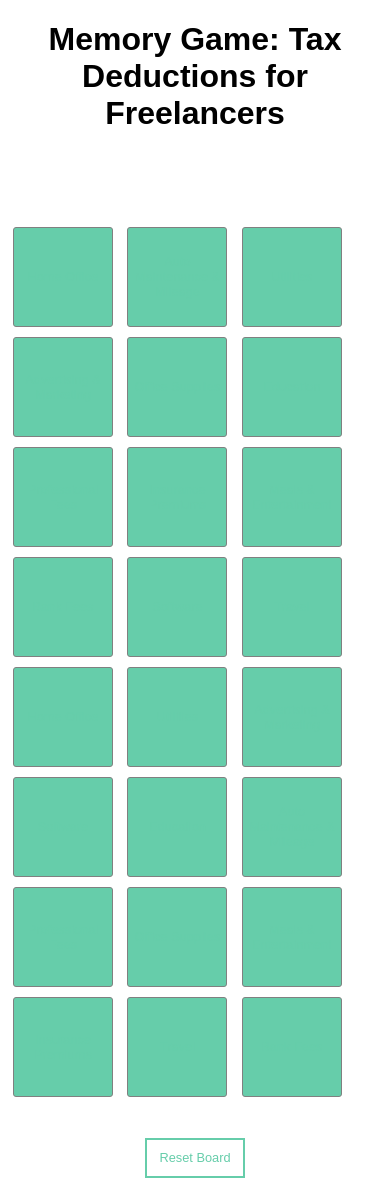
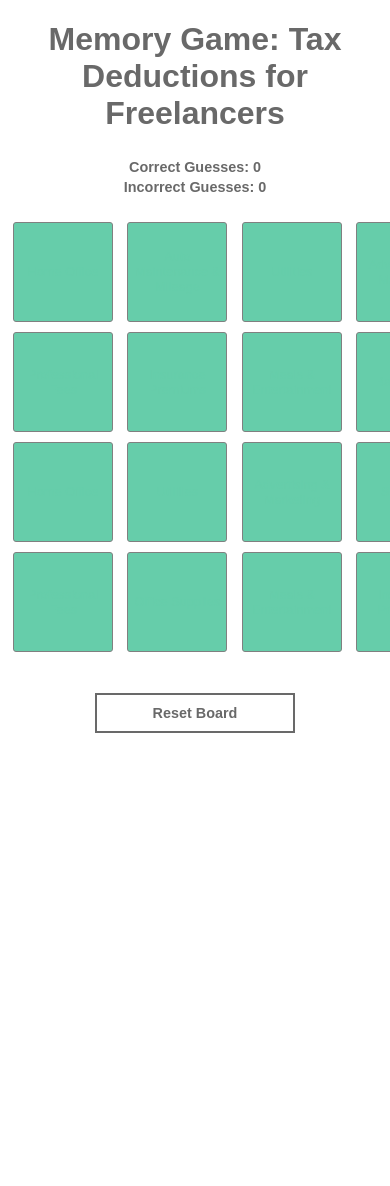
Before and after one commit to kristingreenslit/GA-Project-1-Game-App, a PHP site: page / in a window 390 px wide; the page is wider, and only the part inside the window is pictured. After the commit the page ends 733 px from the top of that part, so only its background shows below. Run offline with PHP 8.4, Linux system fonts and the light colour scheme; some libraries are stand-ins or nearby versions.

Commit message:
add media queries and centering

```diff
--- a/index.html
+++ b/index.html
@@ -9,8 +9,8 @@
 </head>
 <body>
   <h1 id="masthead">Memory Game: Tax Deductions for Freelancers</h1>
-  <div id="correct-guesses"></div>
-  <div id="incorrect-guesses"></div><br>
+  <div id="correct-guesses">Correct Guesses: 0</div>
+  <div id="incorrect-guesses">Incorrect Guesses: 0</div><br>
     <div id="wrapper">
           <button id="box" class="conceal">Home Office</button>
           <button id="box" class="conceal">Auto Maintenance &amp; Mileage</button>
@@ -37,6 +37,6 @@
           <button id="box" class="conceal">Travel</button>
           <button id="box" class="conceal">Bank Fees</button>
     </div><br><br>
-  <div id="reset">Reset Board</div>
+  <div id="reset">Reset Board</div><br>
 </body>
 </html>
--- a/style.css
+++ b/style.css
@@ -1,37 +1,69 @@
+@media (min-width: 320px) {
+  #wrapper {
+    width: 400px;
+    margin: 0 auto;
+  }
+}
+
+@media (min-width: 500px) {
+  #wrapper {
+    width: 470px;
+  }
+}
+
+@media (min-width: 685px) {
+  #wrapper {
+    width: 685px;
+  }
+}
+
 * {
   box-sizing: border-box;
   font-family: sans-serif;
 }
+
+#wrapper {
+  width: 685px;
+  margin: 0 auto;
+}
+
 #masthead {
   text-align: center;
-  color: black;
+  color: #696969;
 }
+
 #reset{
-  border: 2px solid mediumaquamarine;
+  border: 2px solid #696969;
   height: 40px;
-  width: 100px;
+  width: 200px;
   text-align: center;
   padding: 10px;
   margin-left: 5px;
-  font-size: .8em;
+  font-size: .9em;
+  font-weight: bold;
   cursor: pointer;
   color: mediumaquamarine;
   text-align: center;
   margin: 0 auto;
+  color: #696969;
 }
+
 #correct-guesses, #incorrect-guesses {
   height: 20px;
   width: 200px;
-  padding: 10px;
+  padding: 5px;
   margin-left: 5px;
   font-size: .9em;
-  color: mediumaquamarine;
+  font-weight: bold;;
+  color: #696969;
   margin: 0 auto;
   text-align: center;
 }
+
 #incorrect-guesses {
-  margin-bottom: 10px;
+  margin-bottom: 5px;
 }
+
 .conceal, .reveal {
   border: 1px solid gray;
   height: 100px;
@@ -44,11 +76,13 @@
   border-radius: 3%;
   outline: none;
 }
+
 .conceal {
   color: mediumaquamarine;
   background-color: mediumaquamarine;
   cursor: pointer;
 }
+
 .reveal {
   color: white;
   background-color: lightskyblue;
```
